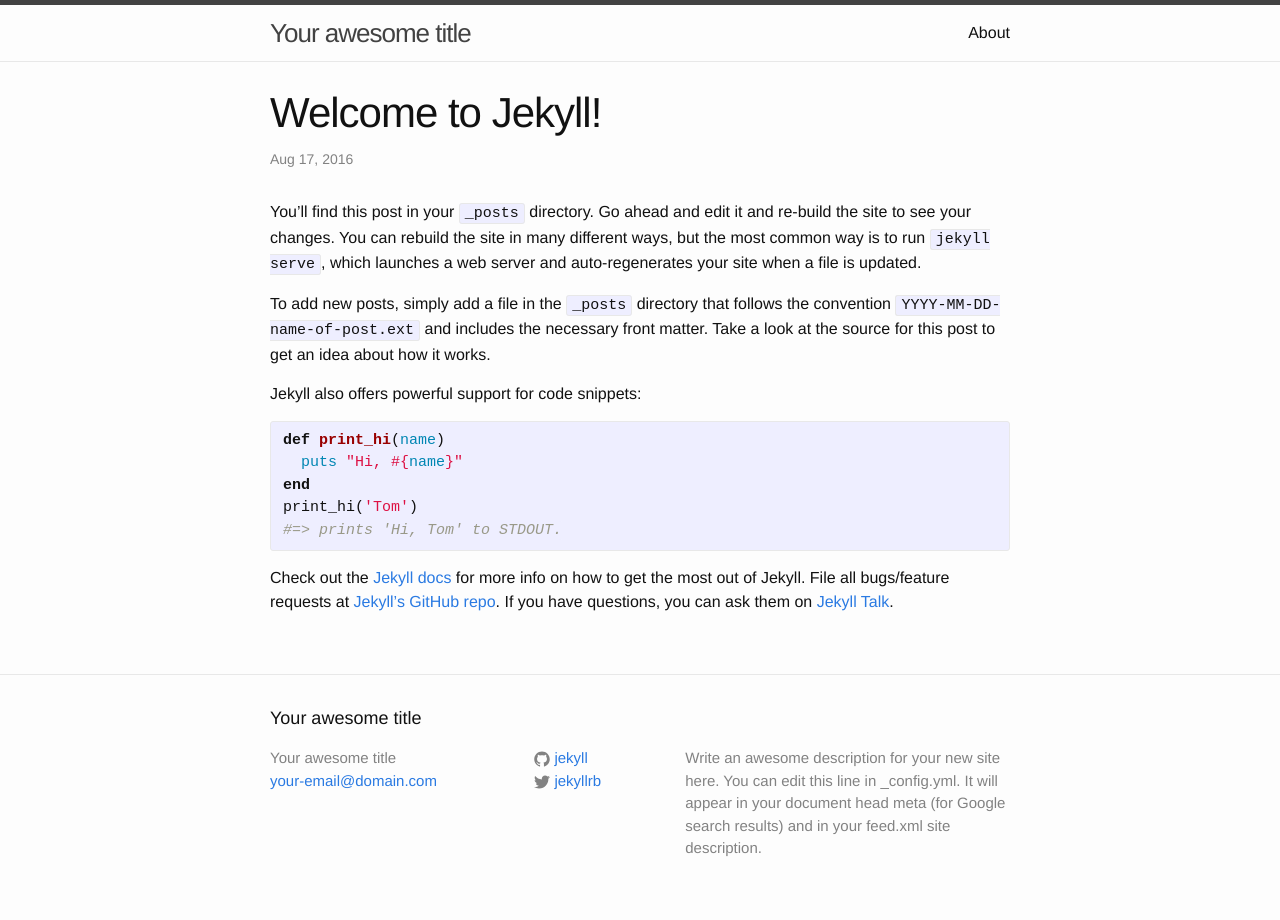
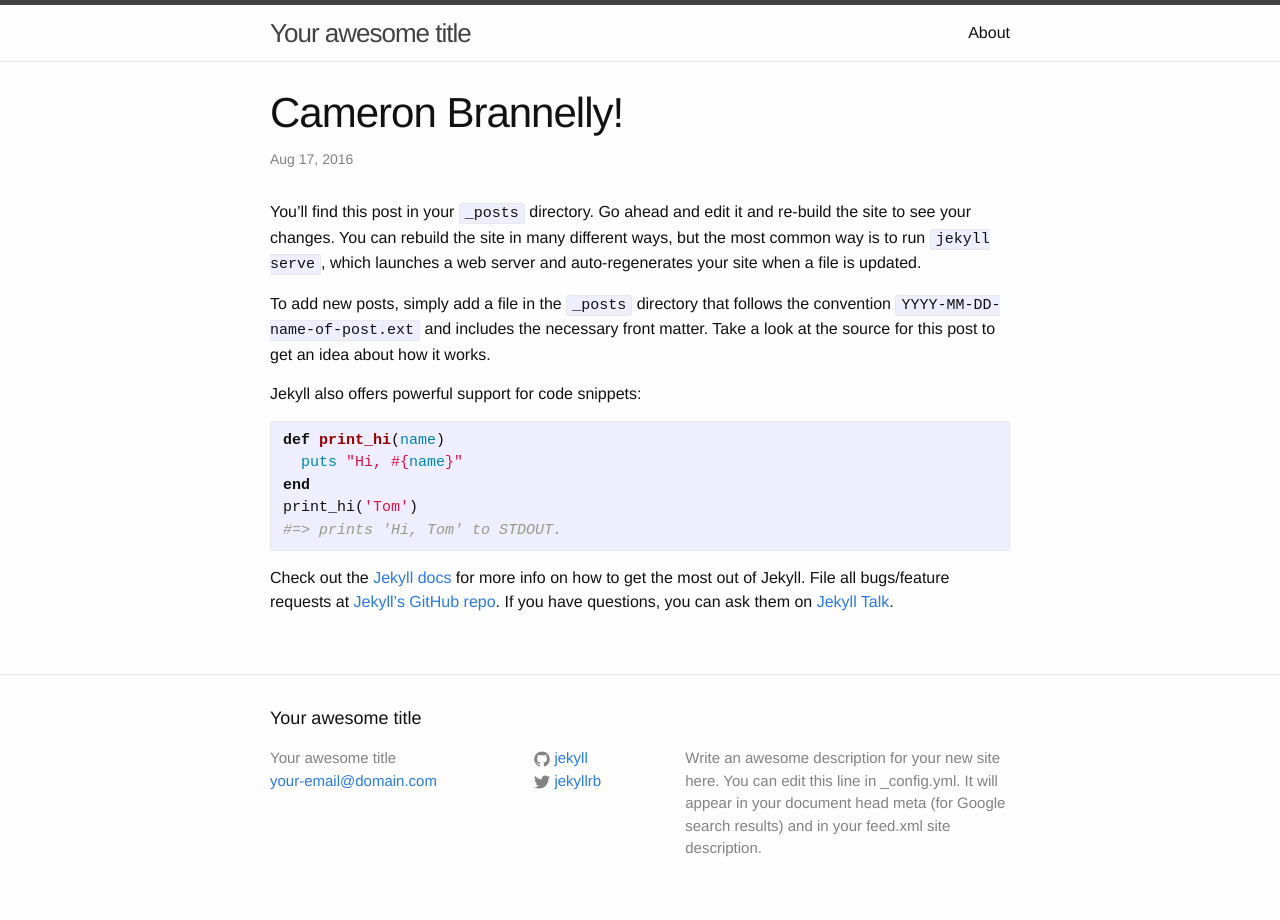
Before and after one commit to cambrannelly/cambrannelly.github.io, a Jekyll site: the page built from _posts/2016-08-17-welcome-to-jekyll.markdown, in a window 1280 px wide. Built offline with Jekyll 4.4.1, drawn with Linux system fonts in a browser that asks for light colours.

Commit message:
Update 2016-08-17-welcome-to-jekyll.markdown

```diff
--- a/_posts/2016-08-17-welcome-to-jekyll.markdown
+++ b/_posts/2016-08-17-welcome-to-jekyll.markdown
@@ -1,6 +1,6 @@
 ---
 layout: post
-title:  "Welcome to Jekyll!"
+title:  "Cameron Brannelly!"
 date:   2016-08-17 13:24:16 -0400
 categories: jekyll update
 ---
```
